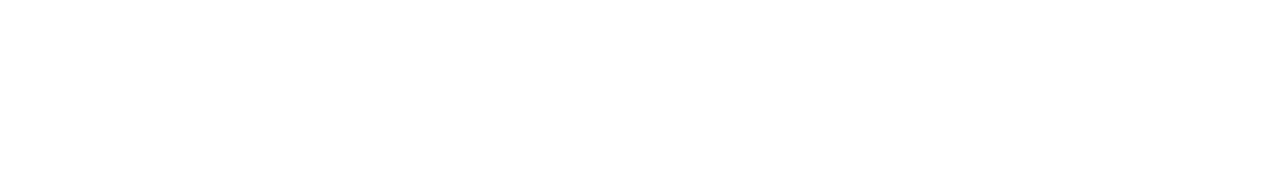
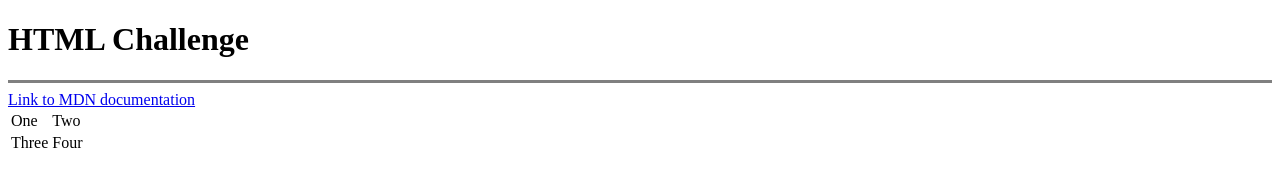
Before and after one commit to Premkumar982/MyWebsite, a plain HTML site: page MySIte/Challenge/HTMLChallenge.html in a window 1280 px wide. Drawn offline with Linux system fonts and the light colour scheme.

Commit message:
CSS Changes

```diff
--- /dev/null
+++ b/MySIte/CSS/Styles.css
@@ -0,0 +1,17 @@
+
+  body
+  {
+    background-color:#A4D7E1;
+  }
+  hr
+  {
+    border-style:none none dotted none;
+    border-width: 0 0 5px 0;
+    border-color: grey;
+    background-color:none;
+    width:2.5%;
+  }
+  h1, h3
+  {
+    color: #000000;
+  }
--- a/MySIte/Challenge/HTMLChallenge.html
+++ b/MySIte/Challenge/HTMLChallenge.html
@@ -0,0 +1,22 @@
+<!DOCTYPE html>
+<html lang="en" dir="ltr">
+  <head>
+    <meta charset="utf-8">
+    <title></title>
+  </head>
+  <body>
+    <h1>HTML Challenge</h1>
+    <hr size="3" noshade>
+    <a href="https://developer.mozilla.org/en-US/docs/Web/HTML" target="_blank">Link to MDN documentation</a>
+    <table>
+      <tr>
+        <td>One</td>
+        <td>Two</td>
+      </tr>
+      <tr>
+        <td>Three</td>
+        <td>Four</td>
+      </tr>
+    </table>
+  </body>
+</html>
```
Also changed, not shown: MySIte/Contact.html (+2 -1 lines), MySIte/Hobbies.html (+1 -0 lines), MySIte/Index.html (+1 -13 lines), MySIte/TechLookup/CSSLookup.html (+6 -0 lines), MySIte/TechLookup/Notebook.html (+2 -1 lines), MySIte/CSS/Style.css (deleted), MySIte/docs/Test.html (deleted).
